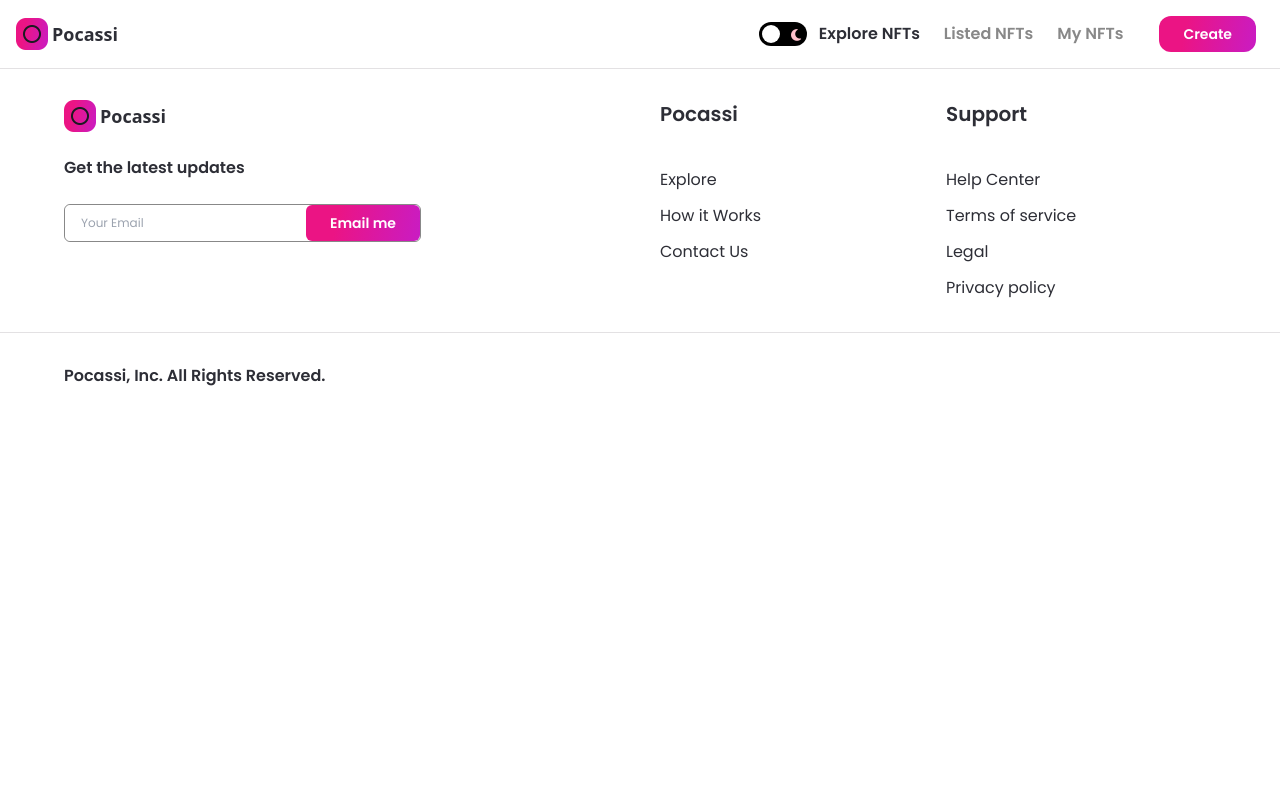
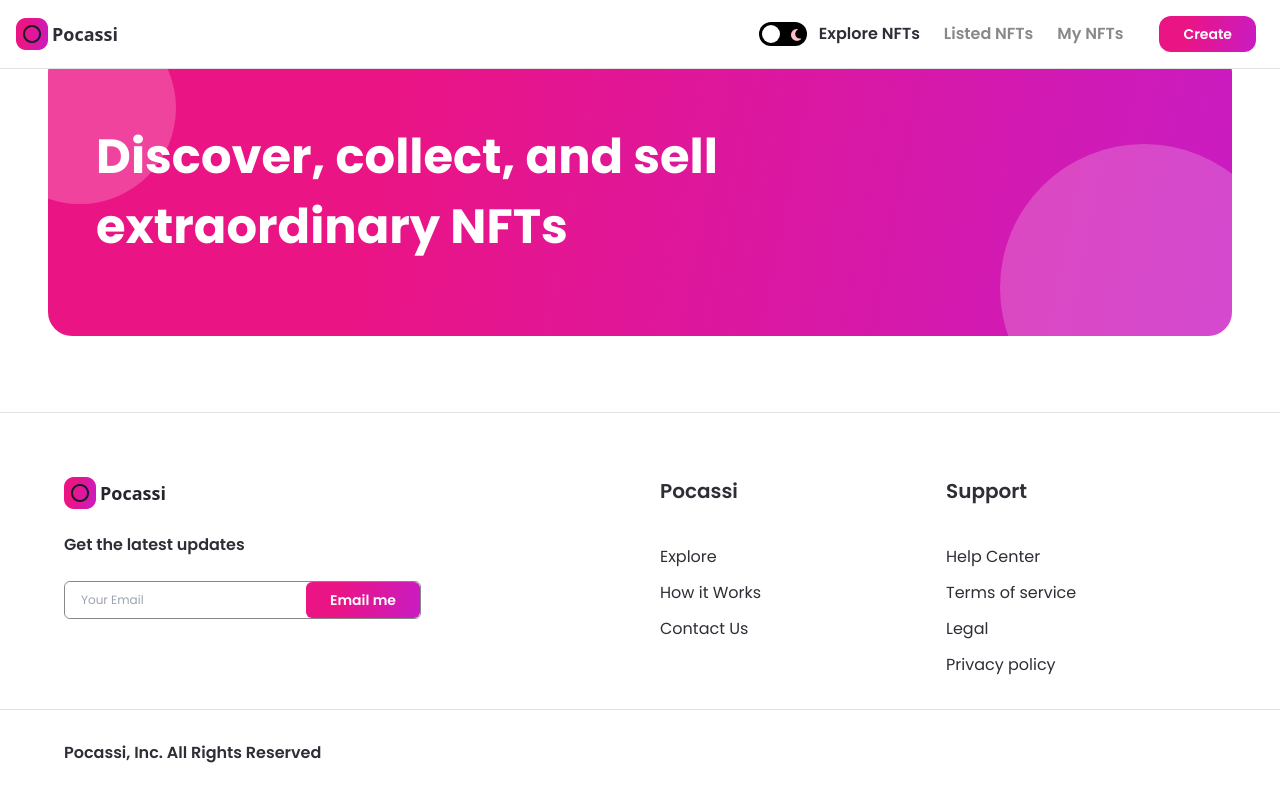
Before and after one commit to baoanh1310/pocassi, a Next.js app: page / in a window 1280 px wide. Shown: the top 802 px of the page. Built offline with nearby package versions, Linux system fonts and the light colour scheme.

Commit message:
add Banner component

```diff
--- /dev/null
+++ b/components/Banner.jsx
@@ -0,0 +1,9 @@
+const Banner = ({ name, childStyles, parentStyle }) => (
+  <div className={`relative w-full flex items-center z-0 overflow-hidden nft-gradient ${parentStyle}`}>
+    <p className={`font-bold text-5xl text-white font-poppins leading-70 ${childStyles}`}>{name}</p>
+    <div className="absolute w-48 h-48 sm:w-32 sm:h-32 rounded-full -top-9 -left-16 -z-5 white-bg" />
+    <div className="absolute w-72 h-72 sm:w-56 sm:h-56 rounded-full -bottom-24 -right-14 -z-5 white-bg" />
+  </div>
+);
+
+export default Banner;
--- a/components/Footer.jsx
+++ b/components/Footer.jsx
@@ -15,15 +15,15 @@ const Footer = () => {
   const { theme } = useTheme();
 
   return (
-    <footer className="flexCenter flex-col border-1 dark:border-nft-black-1 border-nft-gray-1 sm:py-8 py-16">
+    <footer className="flexCenter flex-col border-t dark:border-nft-black-1 border-nft-gray-1 sm:py-8 py-16">
       <div className="w-full minmd:w-4/5 flex flex-row md:flex-col sm:px-4 px-16">
         <div className="flexStart flex-1 flex-col">
           <div className="flexCenter cursor-pointer">
             <Image src={images.logo02} objectFit="contain" width={32} height={32} alt="logo" />
-            <p className="dark:text-white text-nft-black-1 font-semibold text-lg ml-1">Pocassi</p>
+            <p className=" dark:text-white text-nft-dark font-semibold text-lg ml-1">Pocassi</p>
           </div>
           <p className="font-poppins dark:text-white text-nft-black-1 font-semibold text-base mt-6">Get the latest updates</p>
-          <div className="flexBetween md:w-full minlg:w-557 w-357 mt-6 dark:bg-nft-dark-2 bg-white border dark:border-nft-black-2 border-nft-gray-2 rounded-md">
+          <div className="flexBetween md:w-full minlg:w-557 w-357 mt-6 dark:bg-nft-black-2 bg-white border dark:border-nft-black-2 border-nft-gray-2 rounded-md">
             <input type="email" placeholder="Your Email" className="h-full flex-1 w-full dark:bg-nft-black-2 bg-white px-4 rounded-md font-poppins dark:text-white text-nft-black-1 font-normal text-xs minlg:text-lg outline-none" />
             <div className="flex-initial">
               <Button
@@ -34,6 +34,7 @@ const Footer = () => {
             </div>
           </div>
         </div>
+
         <div className="flex-1 flexBetweenStart flex-wrap ml-10 md:ml-0 md:mt-8">
           <FooterLinks heading="Pocassi" items={['Explore', 'How it Works', 'Contact Us']} />
           <FooterLinks heading="Support" items={['Help Center', 'Terms of service', 'Legal', 'Privacy policy']} extraClasses="ml-4" />
@@ -41,18 +42,11 @@ const Footer = () => {
       </div>
       <div className="flexCenter w-full mt-5 border-t dark:border-nft-black-1 border-nft-gray-1 sm:px-4 px-16">
         <div className="flexBetween flex-row w-full minmd:w-4/5 sm:flex-col mt-7">
-          <p className="font-poppins dark:text-white text-nft-black-1 font-semibold text-base">Pocassi, Inc. All Rights Reserved.</p>
+          <p className="font-poppins dark:text-white text-nft-black-1 font-semibold text-base">Pocassi, Inc. All Rights Reserved</p>
           <div className="flex flex-row sm:mt-4">
             {[images.instagram, images.twitter, images.telegram, images.discord].map((image, index) => (
-              <div className="mx-2 cursor-pointer" key={index}>
-                <Image
-                  src={image}
-                  objectFit="contain"
-                  width={24}
-                  height={24}
-                  alt="social"
-                  className={theme === 'light' ? 'filter invert' : undefined}
-                />
+              <div className="mx-2 cursor-pointer" key={`image ${index}`}>
+                <Image src={image} key={index} objectFit="contain" width={24} height={24} alt="social" className={theme === 'light' ? 'filter invert' : undefined} />
               </div>
             ))}
           </div>
--- a/components/index.js
+++ b/components/index.js
@@ -1,5 +1,6 @@
 import Navbar from './Navbar';
 import Footer from './Footer';
 import Button from './Button';
+import Banner from './Banner';
 
-export { Navbar, Footer, Button };
+export { Navbar, Footer, Button, Banner };
--- a/pages/index.js
+++ b/pages/index.js
@@ -1,8 +1,16 @@
+import Banner from '../components/Banner';
+
 const Home = () => (
   <div>
-    <h1 className="text-3xl font-bold underline">
-      Hello world!
-    </h1>
+    <div className="flex justify-center sm:px-4 p-12">
+      <div className="w-full minmd:w-4/5">
+        <Banner
+          name={(<>Discover, collect, and sell <br /> extraordinary NFTs</>)}
+          childStyles="md:text-4xl sm:text-2xl xs:text-xl text-left"
+          parentStyle="justify-start mb-7 h-72 sm:h-60 p-12 xs:p-4 xs:h-44 rounded-3xl"
+        />
+      </div>
+    </div>
   </div>
 );
 
```
